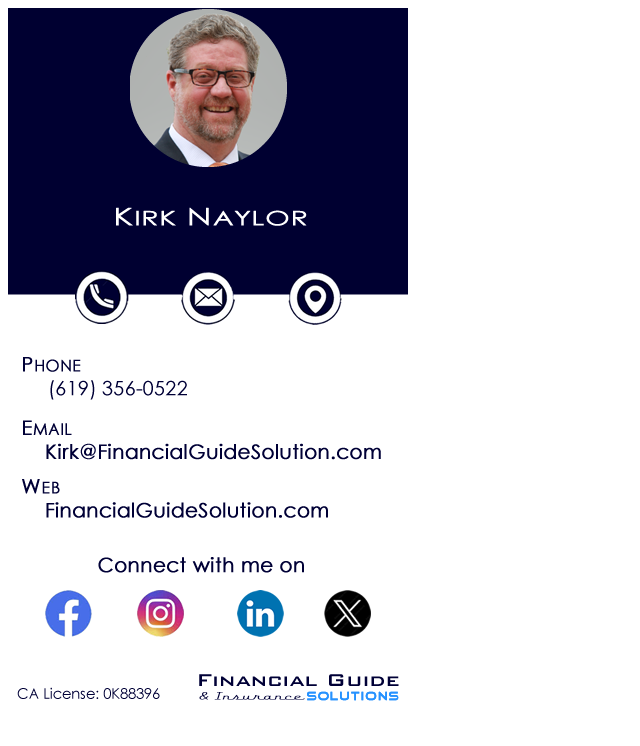
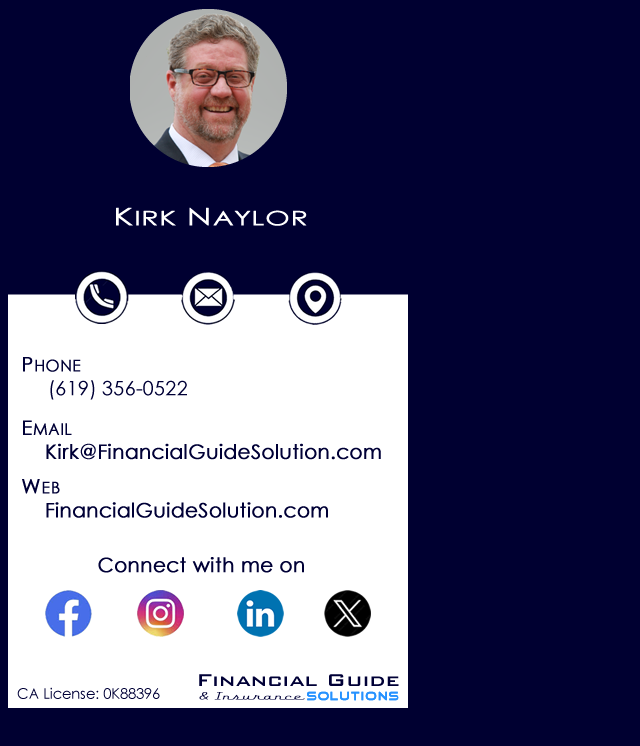
Before and after one commit to FinacialGuideSolutions/FGS, a plain HTML site: page index.htm in a window 1280 px wide. Shown: the whole page, without its empty margins (0-640 px from the left). Drawn offline with Linux system fonts and the light colour scheme.

Commit message:
Update index.htm

```diff
--- a/index.htm
+++ b/index.htm
@@ -14,7 +14,7 @@
 </style>
 <!--Fireworks CS3 Generic target.  Created Sun Aug 11 17:57:49 GMT-0700 (Pacific Daylight Time) 2024-->
 </head>
-<body bgcolor="#ffffff">
+<body bgcolor="#000031">
 <!--======================== BEGIN COPYING THE HTML HERE ==========================-->
 <img name="Kirk" src="images/Kirk.png" width="400" height="700" border="0" usemap="#m_Kirk" alt=""><map name="m_Kirk">
 <area shape="poly" coords="15,472,320,472,320,511,15,511,15,472" href="mailto: Kirk@FinancialGuideSolution.com" target="_blank" alt="" >
```
